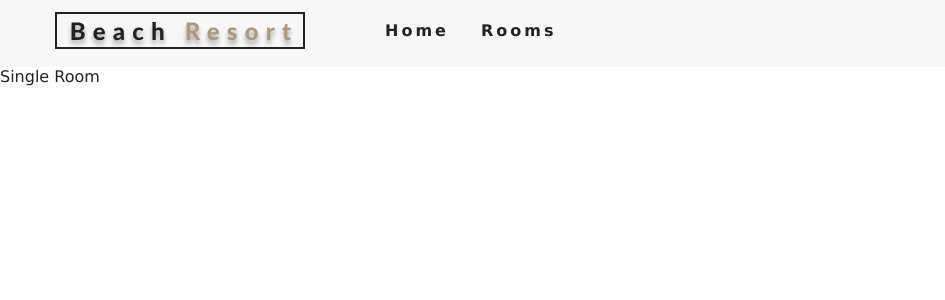
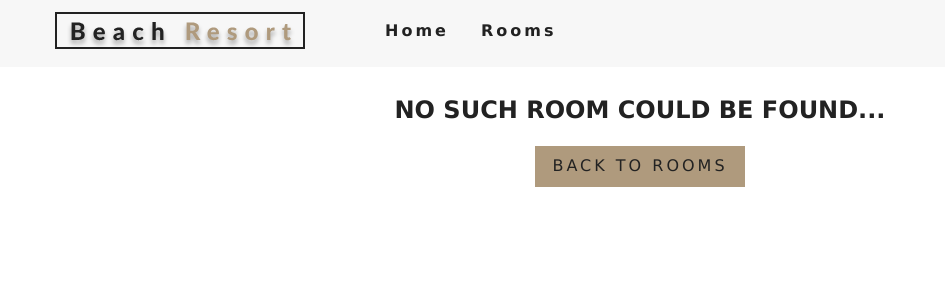
Before and after one commit to Roberto-1998/beach_resort, a React (Create React App) app: page /rooms/double-deluxe in a window 1280 px wide. Shown: the top 300 px of the page, without its empty margins (0-945 px from the left). Built offline with nearby package versions, Linux system fonts and the light colour scheme.

Commit message:
[add] SingleRoom Page

```diff
--- a/package.json
+++ b/package.json
@@ -11,6 +11,7 @@
     "react-icons": "^4.8.0",
     "react-router-dom": "^6.10.0",
     "react-scripts": "5.0.1",
+    "styled-components": "^5.3.9",
     "web-vitals": "^2.1.4"
   },
   "scripts": {
--- /dev/null
+++ b/src/components/StyledHero.js
@@ -0,0 +1,12 @@
+import styled from 'styled-components';
+import defaultImg from '../images/room-1.jpeg';
+
+export const StyledHero = styled.header`
+  background: url(${(props) => (props.img ? props.img : defaultImg)});
+  background-size: cover;
+  background-position: center;
+  min-height: calc(100vh - 66px);
+  display: flex;
+  align-items: center;
+  justify-content: center;
+`;
--- a/src/context/RoomContext.jsx
+++ b/src/context/RoomContext.jsx
@@ -38,13 +38,23 @@
     return tempItems;
   };
 
-  return <RoomContext.Provider value={{ rooms, featuredRooms, sortedRooms, loading }}>{children}</RoomContext.Provider>;
+  const getRoom = (slug) => {
+    let tempRooms = [...rooms];
+    const room = tempRooms.find((room) => room.slug === slug);
+    return room;
+  };
+
+  return (
+    <RoomContext.Provider value={{ rooms, featuredRooms, sortedRooms, loading, getRoom }}>
+      {children}
+    </RoomContext.Provider>
+  );
 };
 
 export const useRoomsData = () => {
-  const { rooms, featuredRooms, sortedRooms, loading } = useContext(RoomContext);
+  const { rooms, featuredRooms, sortedRooms, loading, getRoom } = useContext(RoomContext);
 
-  return { rooms, featuredRooms, sortedRooms, loading };
+  return { rooms, featuredRooms, sortedRooms, loading, getRoom };
 };
 
 export default RoomProvider;
--- a/src/pages/SingleRoom.jsx
+++ b/src/pages/SingleRoom.jsx
@@ -1,7 +1,86 @@
-import React from 'react';
+import React, { useEffect, useState } from 'react';
+import defaultBcg from '../images/room-1.jpeg';
+import { Link, useParams } from 'react-router-dom';
+import { useRoomsData } from '../context/RoomContext';
+import { StyledHero } from '../components/StyledHero';
+import Banner from '../components/Banner';
 
 const SingleRoom = () => {
-  return <div>Single Room</div>;
+  const [room, setRoom] = useState({});
+  const [error, setError] = useState(false);
+  const { slug } = useParams();
+  const { getRoom } = useRoomsData();
+
+  const { name, description, capacity, size, price, extras, breakfast, pets, images } = room;
+
+  useEffect(() => {
+    let room = getRoom(slug);
+    if (room) {
+      console.log(room);
+      setRoom(room);
+    } else {
+      console.log('Nada bro');
+      setError(true);
+    }
+  }, [getRoom, slug]);
+
+  if (error) {
+    return (
+      <div className='error'>
+        <h3>no such room could be found...</h3>
+        <Link to={'/rooms'} className='btn-primary'>
+          back to rooms
+        </Link>
+      </div>
+    );
+  } else {
+    return (
+      <>
+        <StyledHero img={images ? images[0] : defaultBcg}>
+          <Banner title={`${name} room`}>
+            <Link to={'/rooms'} className='btn-primary'>
+              back to rooms
+            </Link>
+          </Banner>
+        </StyledHero>
+        <section className='single-room'>
+          {images && (
+            <div className='single-room-images'>
+              {images.map((item, index) => {
+                if (index === 0) return null;
+
+                return <img key={index} src={item} alt={name} />;
+              })}
+            </div>
+          )}
+          <div className='single-room-info'>
+            <article className='desc'>
+              <h3>details</h3>
+              <p>{description}</p>
+            </article>
+            <article className='info'>
+              <h3>info</h3>
+              <h6>price : ${price}</h6>
+              <h6>size : {size} SQFT</h6>
+              <h6>Max Capacity : {capacity > 1 ? `${capacity} people` : `${capacity} person`}</h6>
+              <h6>{pets ? 'pets allowed' : 'no pets allowed'}</h6>
+              <h6>{breakfast && 'free breakfast-included'}</h6>
+            </article>
+          </div>
+        </section>
+        {extras && (
+          <section className='room-extras'>
+            <h6>extras</h6>
+            <ul className='extras'>
+              {extras.map((item, index) => {
+                return <li key={index}>- {item}</li>;
+              })}
+            </ul>
+          </section>
+        )}
+      </>
+    );
+  }
 };
 
 export default SingleRoom;
```
Also changed, not shown: 1 other file (tests, documents, lock files or other folders).
